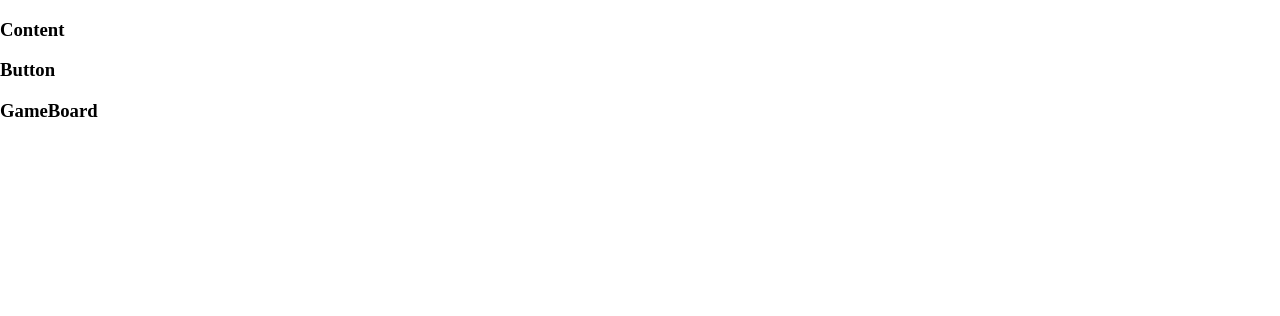
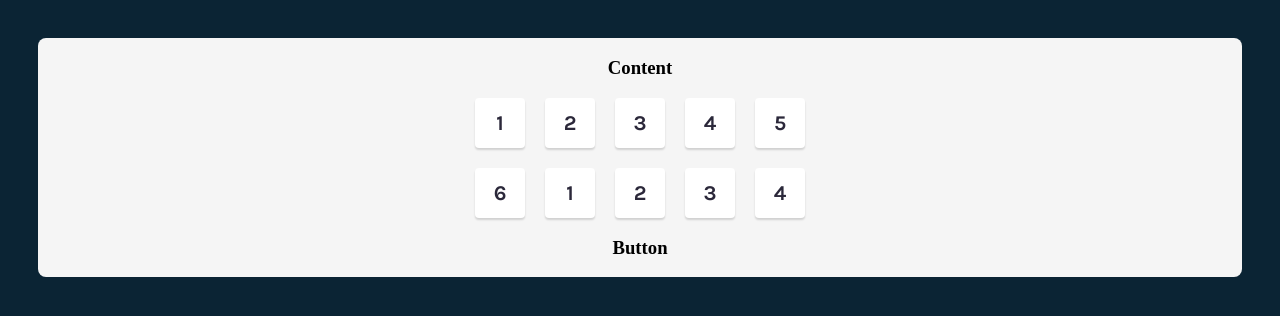
Before and after one commit to Brayve-Pancake/tenzies-game, a React (Vite) app in the folder tenzies-game/: page / in a window 1280 px wide. Shown: the top 316 px of the page. Built offline with nearby package versions, Linux system fonts and the light colour scheme.

Commit message:
Create die components

```diff
--- a/tenzies-game/src/App.jsx
+++ b/tenzies-game/src/App.jsx
@@ -1,13 +1,24 @@
 import Button from "./components/Button";
 import Content from "./components/Content";
-import GameBoard from "./components/GameBoard";
+import Die from "./components/Die";
 
 export default function App() {
   return (
-    <div>
+    <div className="board">
       <Content />
+      <div className="die--container">
+        <Die value="1" />
+        <Die value="2" />
+        <Die value="3" />
+        <Die value="4" />
+        <Die value="5" />
+        <Die value="6" />
+        <Die value="1" />
+        <Die value="2" />
+        <Die value="3" />
+        <Die value="4" />
+      </div>
       <Button />
-      <GameBoard />
     </div>
   );
 }
--- /dev/null
+++ b/tenzies-game/src/components/Die.jsx
@@ -0,0 +1,3 @@
+export default function Die(props) {
+  return <button className="die">{props.value}</button>;
+}
--- a/tenzies-game/src/components/GameBoard.jsx
+++ /dev/null
@@ -1,3 +0,0 @@
-export default function GameBoard() {
-  return <h3>GameBoard</h3>;
-}
--- a/tenzies-game/src/index.css
+++ b/tenzies-game/src/index.css
@@ -4,4 +4,32 @@
 
 body {
   margin: 0;
+  background: #0b2434;
 }
+
+.board {
+  background: #f5f5f5;
+  margin: 3%;
+  border-radius: 8px;
+  display: flex;
+  flex-direction: column;
+  align-items: center;
+}
+
+.die--container {
+  display: grid;
+  grid-template-columns: repeat(5, 50px);
+  grid-template-rows: 50px 50px;
+  gap: 20px;
+}
+
+.die {
+  background: #ffffff;
+  box-shadow: 0px 2px 2px rgba(0, 0, 0, 0.15);
+  border-radius: 4px;
+  border: 0;
+
+  font-family: Karla;
+  font-size: 21px;
+  color: #2b283a;
+}
```
